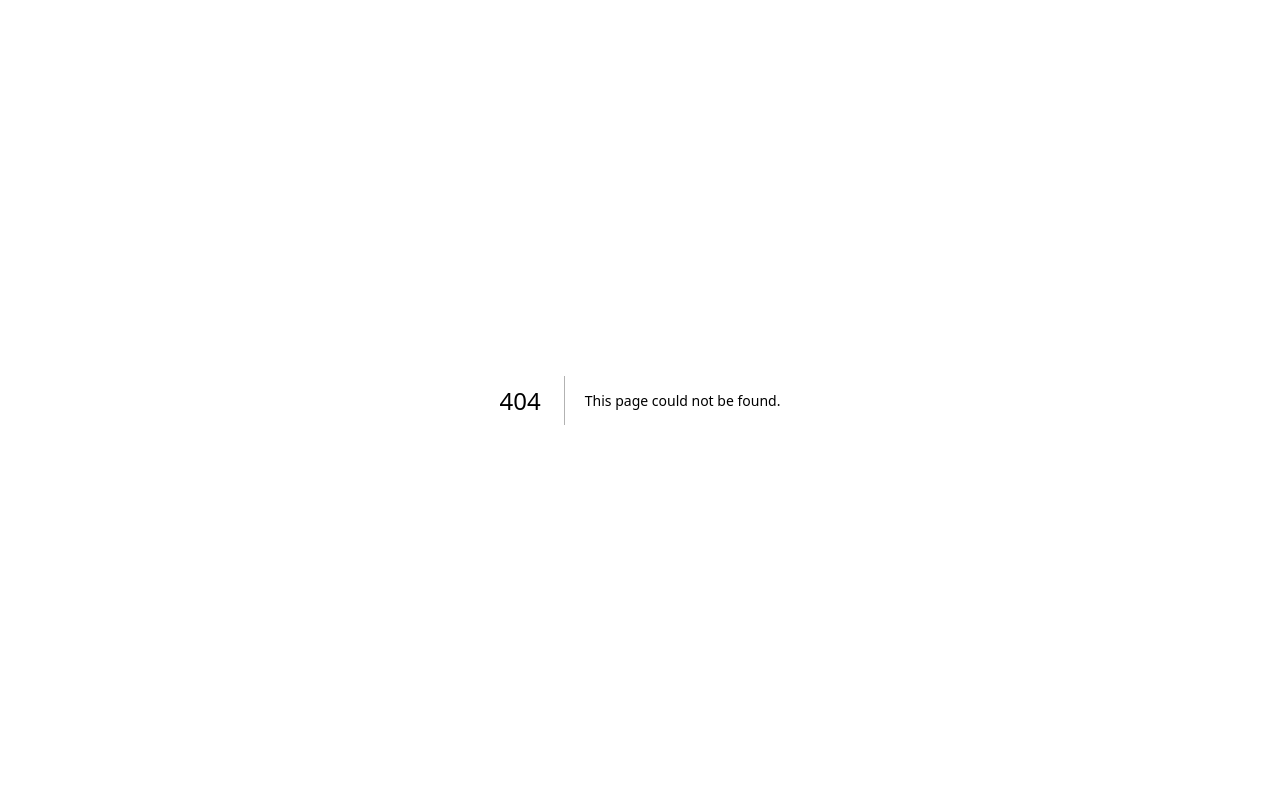
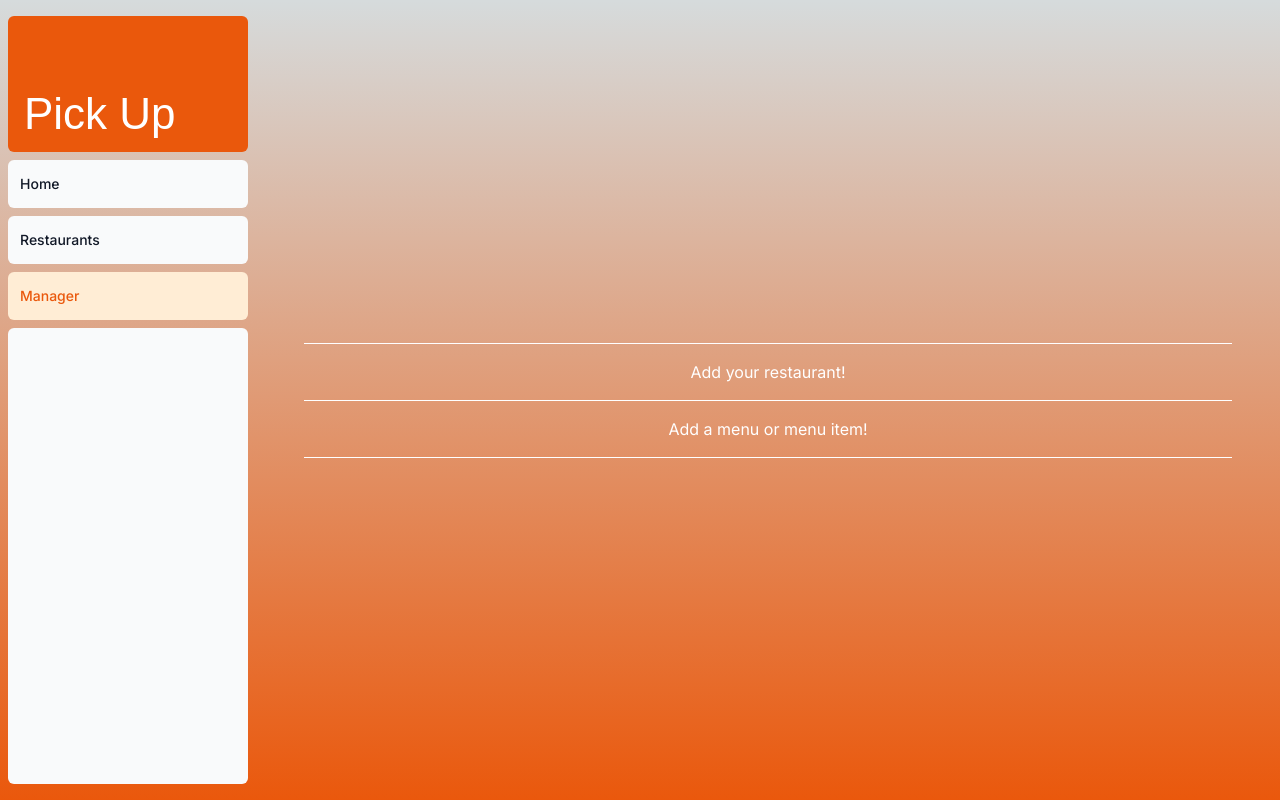
Before and after one commit to konradmh3/PICK-UP-NEXT, a Next.js app in the folder pickup/: page /dashboard/manage in a window 1280 px wide. Before the commit this address had no page. Built offline with nearby package versions, Linux system fonts and the light colour scheme; a web font is replaced by a local one.

Commit message:
Added formatting as well as a new manager page and a way to navigate between managers

```diff
--- /dev/null
+++ b/pickup/src/app/dashboard/manage/page.tsx
@@ -0,0 +1,20 @@
+import Link from "next/link";
+
+export default function Manager(){
+    return(
+    <>
+        <div className="flex text-white h-full flex-col justify-center">
+        <Link href="/dashboard/manage/restaurant">
+          <p className="flex justify-center border-gray-300 py-4 border-white border-y hover:bg-zinc-800/30 ">
+            Add your restaurant!
+          </p>
+        </Link>
+        <Link href="/dashboard/manage/menu">
+          <p className="flex justify-center border-gray-300 py-4 border-white border-b hover:bg-zinc-800/30">
+            Add a menu or menu item!
+          </p>
+        </Link>
+      </div>
+    </>
+);
+}
--- a/pickup/src/app/dashboard/page.tsx
+++ b/pickup/src/app/dashboard/page.tsx
@@ -26,15 +26,15 @@ export default function dashboard() {
       <div className="flex text-white flex-col">
       <Link href="/dashboard/restaurants">
           <p className="flex justify-center border-gray-300 py-4 border-white border-b hover:bg-zinc-800/30">
-            Go to Restaurants and order!
+            Go to restaurants and order!
           </p>
         </Link>
-        <Link href="/dashboard/restaurants/manage">
+        <Link href="/dashboard/manage/restaurant">
           <p className="flex justify-center border-gray-300 py-4 border-white border-b hover:bg-zinc-800/30 ">
-            Add your Restaurant!
+            Add your restaurant!
           </p>
         </Link>
-        <Link href="/dashboard/restaurants/manage/menu">
+        <Link href="/dashboard/manage/menu">
           <p className="flex justify-center border-gray-300 py-4 border-white border-b hover:bg-zinc-800/30">
             Add a menu or menu item!
           </p>
--- a/pickup/src/app/ui/navlinks.tsx
+++ b/pickup/src/app/ui/navlinks.tsx
@@ -12,10 +12,10 @@ import { usePathname } from 'next/navigation';
           name: 'Restaurants',
           href: '/dashboard/restaurants'
         },
-        // {
-        //     name: 'Tempcards',
-        //     href: '/dashboard/tempcards'
-        // }
+        {
+            name: 'Manager',
+            href: '/dashboard/manage'
+        }
       ];
 export default function Navlinks() {
     const pathname = usePathname();
```
Also changed, not shown: pickup/src/app/dashboard/manage/menu/page.tsx (renamed from pickup/src/app/dashboard/restaurants/manage/menu/page.tsx), pickup/src/app/dashboard/manage/restaurant/page.tsx (renamed from pickup/src/app/dashboard/restaurants/manage/page.tsx).
